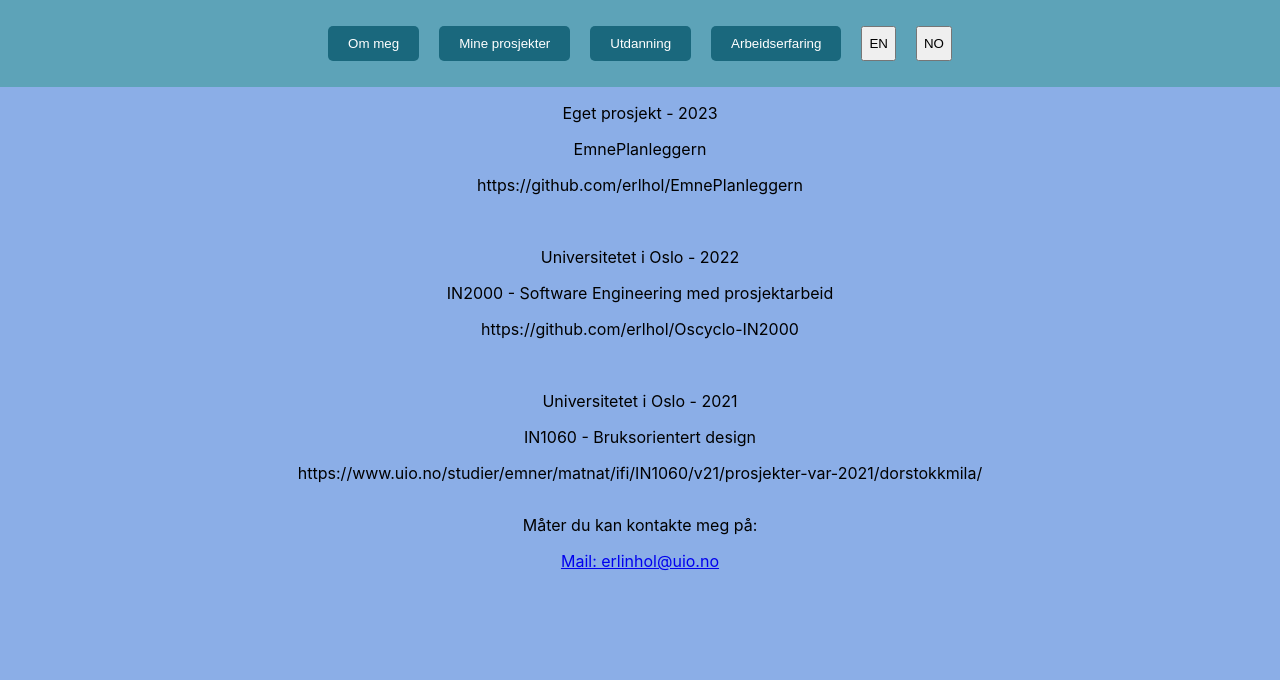
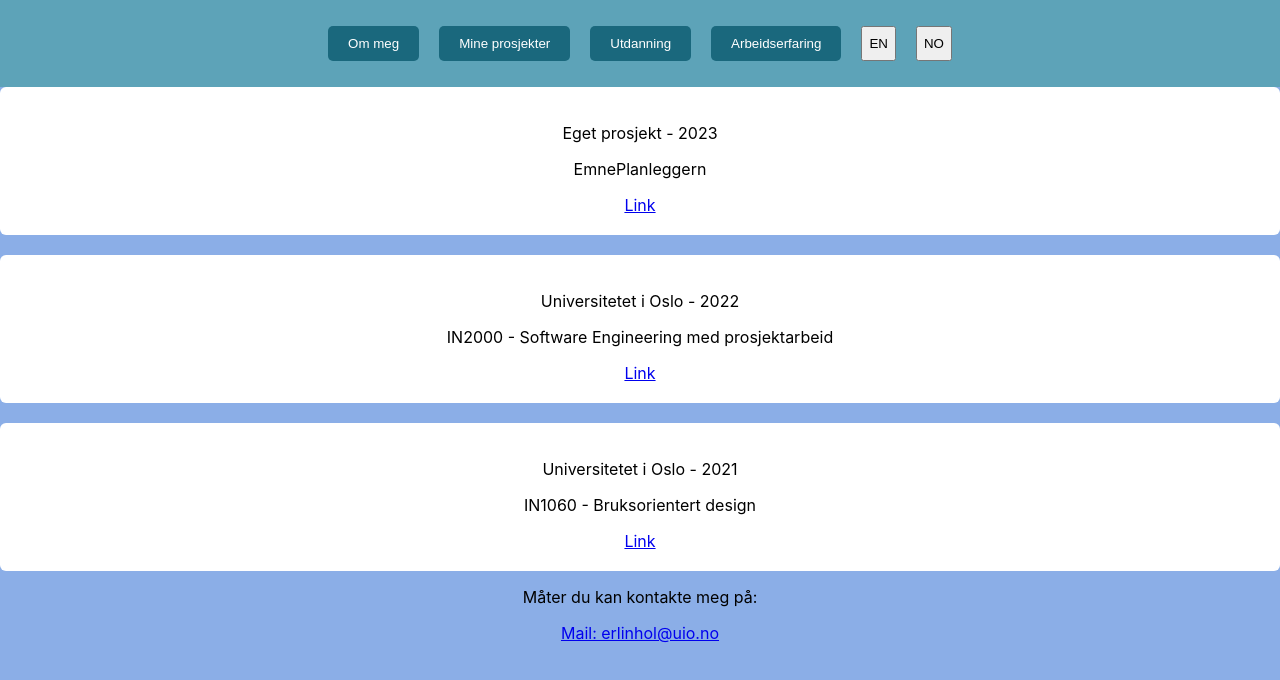
Before and after one commit to erlhol/Erling-Holte, a React (Create React App) app in the folder my-app/: page / in a window 1280 px wide. Both pictures are taken after a click on the button "Mine prosjekter". Shown: the top 680 px of the page. Built offline with nearby package versions, Linux system fonts and the light colour scheme.

Commit message:
Add href - open in new page

```diff
--- a/my-app/src/components/Projects.js
+++ b/my-app/src/components/Projects.js
@@ -8,10 +8,10 @@ function Projects() {
 
     return (<div style={{display: 'flex', flexDirection: 'column', gap: '20px'}}>
         {myProjects.map((values,i) => (
-            <div key={i} style={{wordBreak: 'break-all'}}>
+            <div className="content" key={i} style={{wordBreak: 'break-all'}}>
                 <p>{values[1]} - {values[0]}</p>
                 <p>{values[2]}</p>
-                <p>{values[3]}</p>
+                <a href={values[3]} target="_blank" rel="noopener noreferrer">Link</a>
             </div>
         ))}
     </div>);
```
